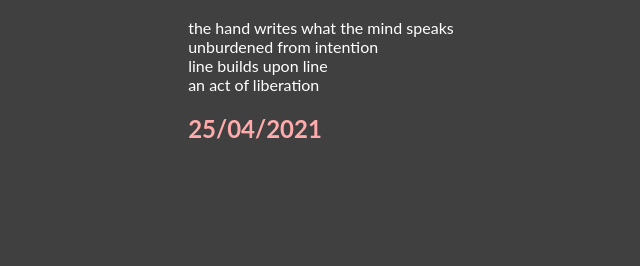
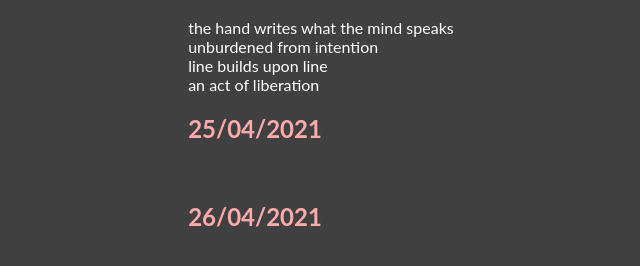
Before and after one commit to juno-r1/astiya-lu-nuriya, a plain HTML site: page light-in-the-mind/main.html in a window 1280 px wide. Shown: the part 202-468 px from the top of the page, without its empty margins (55-695 px from the left). Drawn offline with Linux system fonts and the light colour scheme.

Commit message:
Update main.html

```diff
--- a/light-in-the-mind/main.html
+++ b/light-in-the-mind/main.html
@@ -16,7 +16,8 @@
             line builds upon line<br />
             an act of liberation
         </p>
-        <a href="https://juno-r1.github.io/astiya-lu-nuriya/light-in-the-mind/2021-04-25.html" style="text-decoration: none;"><h2>25/04/2021</h2></a>
+        <a href="https://juno-r1.github.io/astiya-lu-nuriya/light-in-the-mind/2021-04-25.html" style="text-decoration: none;"><h2>25/04/2021</h2></a><br />
+        <a href="https://juno-r1.github.io/astiya-lu-nuriya/light-in-the-mind/2021-04-26.html" style="text-decoration: none;"><h2>26/04/2021</h2></a>
     </div>
 </body>
 </html>
```
